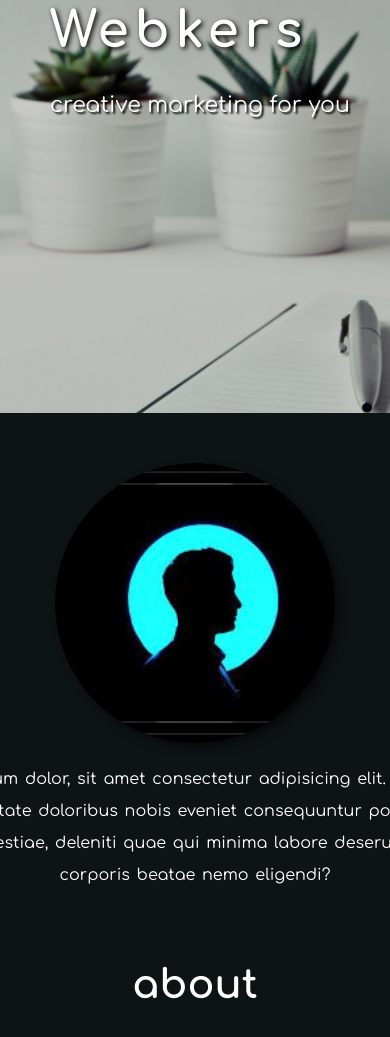
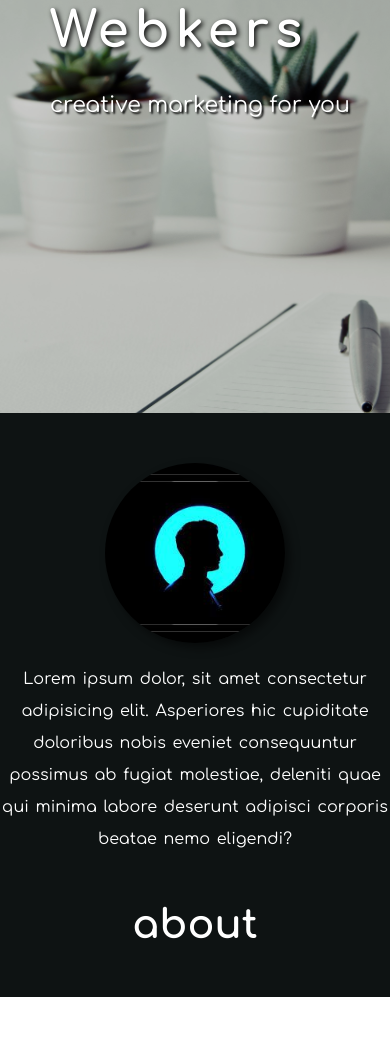
Before and after one commit to harshitidk/webkers-alive, a plain HTML site: page dist/index.html in a window 390 px wide. Shown: the part 240-1277 px from the top of the page. After the commit the page ends 1237 px from the top, so only its background shows below. Drawn offline with Linux system fonts and the light colour scheme; a web font is replaced by a local one.

Commit message:
top-mob-done

```diff
--- a/sass/nav.scss
+++ b/sass/nav.scss
@@ -301,3 +301,39 @@ li
     font-size: 40px;
     font-weight: bold;
 }
+
+@media(max-width: 650px)
+{
+    .about
+    {
+        padding: 50px;
+    }
+
+    .about-img
+    {
+        height: 150px;
+        width: 150px;
+        border-radius: 200px;
+    }
+
+    .about-para
+    {
+        height: 200px;
+        width: 400px;
+        margin-top: 20px;
+
+        &::before
+        {
+            content: '';
+            height: 210px;
+            width: 10px;
+        }
+    }
+
+    .about-head
+    {
+        font-size: 40px;
+        margin-top: 40px;
+    }
+
+}
```
Also changed, not shown: dist/css/nav.css, 1 other file.
